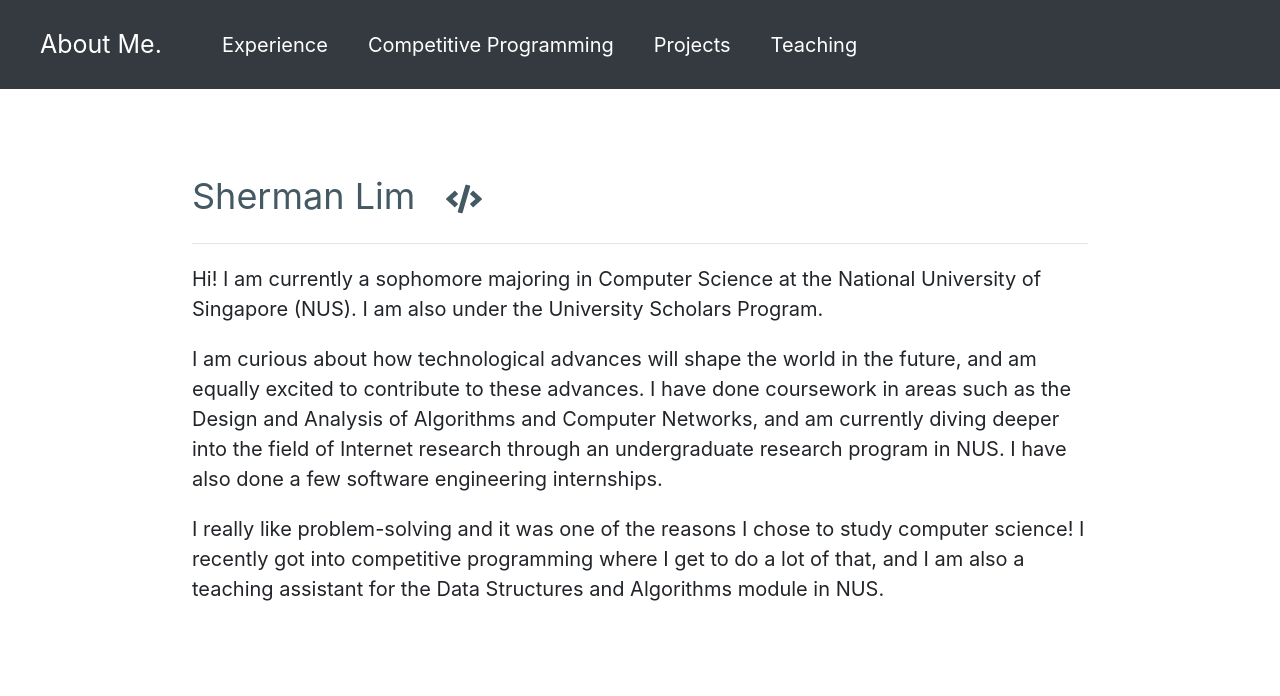
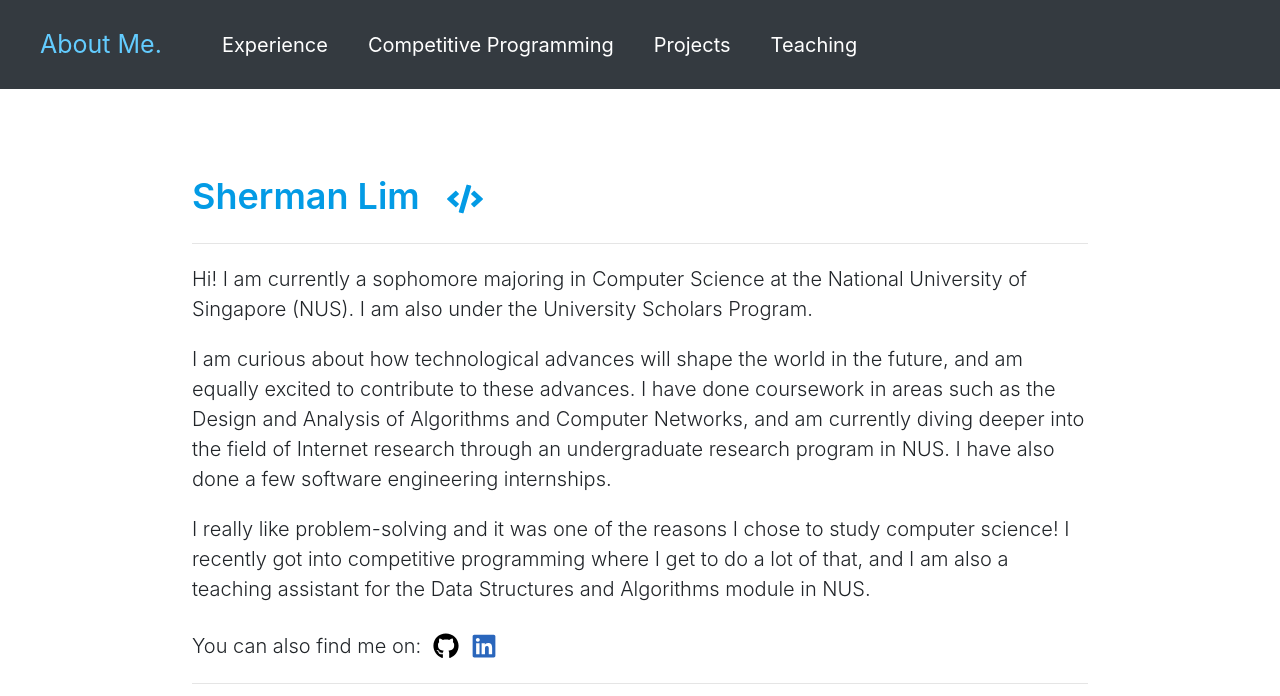
Before and after one commit to shermz-lim/portfolio, a React (Create React App) app: page / in a window 1280 px wide. Shown: the top 696 px of the page. Built offline with nearby package versions, Linux system fonts and the light colour scheme.

Commit message:
Style to add more color variety

```diff
--- a/src/App.css
+++ b/src/App.css
@@ -6,6 +6,7 @@ p {
   width: 70%;
   margin: 10vh auto;
   font-size: 100%;
+  font-weight: 300;
 }
 
 .section {
@@ -13,8 +14,13 @@ p {
 }
 
 .section .section-title {
-  color: #445963;
+  color: #039be5;
   font-size: 1.8em;
+  font-weight: 600;
+}
+
+.section .section-desc {
+  font-style: italic;
 }
 
 .subsection {
@@ -23,6 +29,7 @@ p {
 }
 
 .subsection .subsection-title {
+  color: #445963;
   font-size: 1.2em;
   display: flex;
   align-items: center;
@@ -33,3 +40,31 @@ p {
   margin: 0 28px;
   font-size: 0.6em;
 }
+
+.subsection .footnotes {
+  font-style: italic;
+  color: #006db3;
+}
+
+.social-icon {
+  font-size: 1.3em;
+  margin: 0 6px;
+}
+
+.github {
+  color: black;
+}
+
+.github:hover {
+  color: black;
+  opacity: 0.8;
+}
+
+.linkedin {
+  color: rgb(42, 102, 188);
+}
+
+.linkedin:hover {
+  color: rgb(42, 102, 188);
+  opacity: 0.8;
+}
--- a/src/components/Experience.js
+++ b/src/components/Experience.js
@@ -27,7 +27,7 @@ const Experience = () => {
             members on Rakuten Ichiba, Japan's largest ecommerce site.
           </p>
           <p className="footnotes">
-            Technologies I used: JavaScript, React, Redux, HTML, CSS, Git.
+            Technologies used: JavaScript, React, Redux, HTML, CSS, Git.
           </p>
         </div>
         <div className="subsection">
--- a/src/components/Home.js
+++ b/src/components/Home.js
@@ -1,4 +1,4 @@
-import { FaCode } from 'react-icons/fa';
+import { FaCode, FaGithub, FaLinkedin } from 'react-icons/fa';
 
 const Home = () => {
   return (
@@ -29,7 +29,25 @@ const Home = () => {
           where I get to do a lot of that, and I am also a teaching assistant
           for the Data Structures and Algorithms module in NUS.
         </p>
+        <p>
+          You can also find me on:&nbsp;
+          <a
+            target="_blank"
+            href="https://github.com/shermz-lim"
+            className="github social-icon"
+          >
+            <FaGithub />
+          </a>
+          <a
+            target="_blank"
+            href="https://www.linkedin.com/in/shermzlim/"
+            className="linkedin social-icon"
+          >
+            <FaLinkedin />
+          </a>
+        </p>
       </div>
+      <hr />
     </div>
   );
 };
--- a/src/components/Navbar.css
+++ b/src/components/Navbar.css
@@ -6,7 +6,12 @@
   transition: all 0.3s ease 0s;
 }
 
+.navigation a.brand {
+  color: #63ccff;
+}
+
 .navigation a:hover {
+  opacity: 0.8;
   color: #63ccff;
   text-decoration: none;
   transition: all 0.3s ease 0s;
--- a/src/components/Navigation.js
+++ b/src/components/Navigation.js
@@ -8,7 +8,9 @@ const Navigation = () => {
     <div className="navigation">
       <Navbar bg="dark" variant="dark" expand="lg">
         <Navbar.Brand>
-          <Link to="/">About Me.</Link>
+          <Link className="brand" to="/">
+            About Me.
+          </Link>
         </Navbar.Brand>
         <Navbar.Toggle aria-controls="basic-navbar-nav" />
         <Navbar.Collapse id="basic-navbar-nav">
--- a/src/components/Project.js
+++ b/src/components/Project.js
@@ -11,8 +11,10 @@ const Project = () => {
           </h4>
           <p>
             Currently doing a research project on the{' '}
-            <a href="https://en.wikipedia.org/wiki/QUIC">QUIC protocol</a> under
-            the Undergraduate Research Opportunity Program in NUS.
+            <a target="_blank" href="https://en.wikipedia.org/wiki/QUIC">
+              QUIC protocol
+            </a>{' '}
+            under the Undergraduate Research Opportunity Program in NUS.
           </p>
         </div>
       </div>
```
Also changed, not shown: 1 other file (tests, documents, lock files or other folders).
